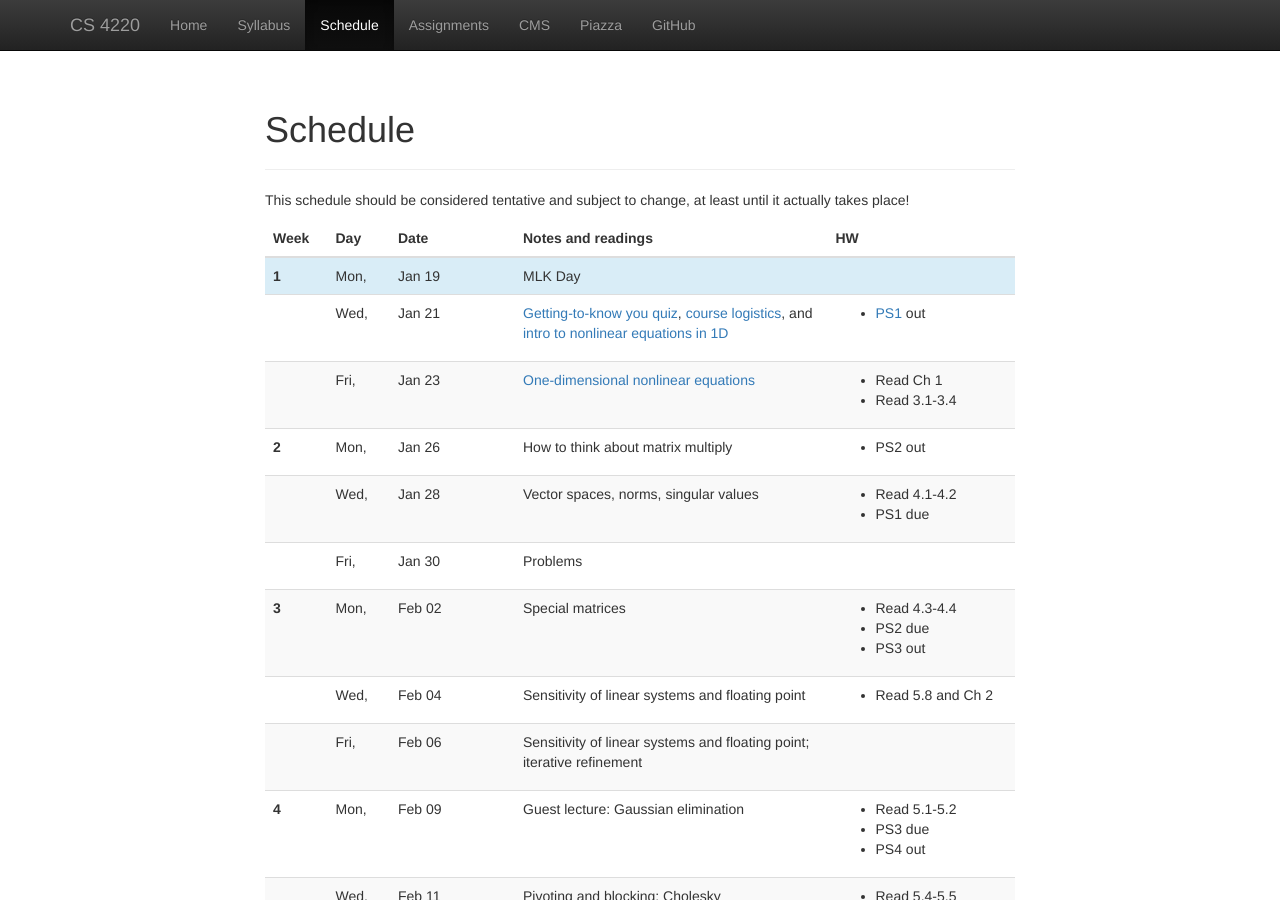
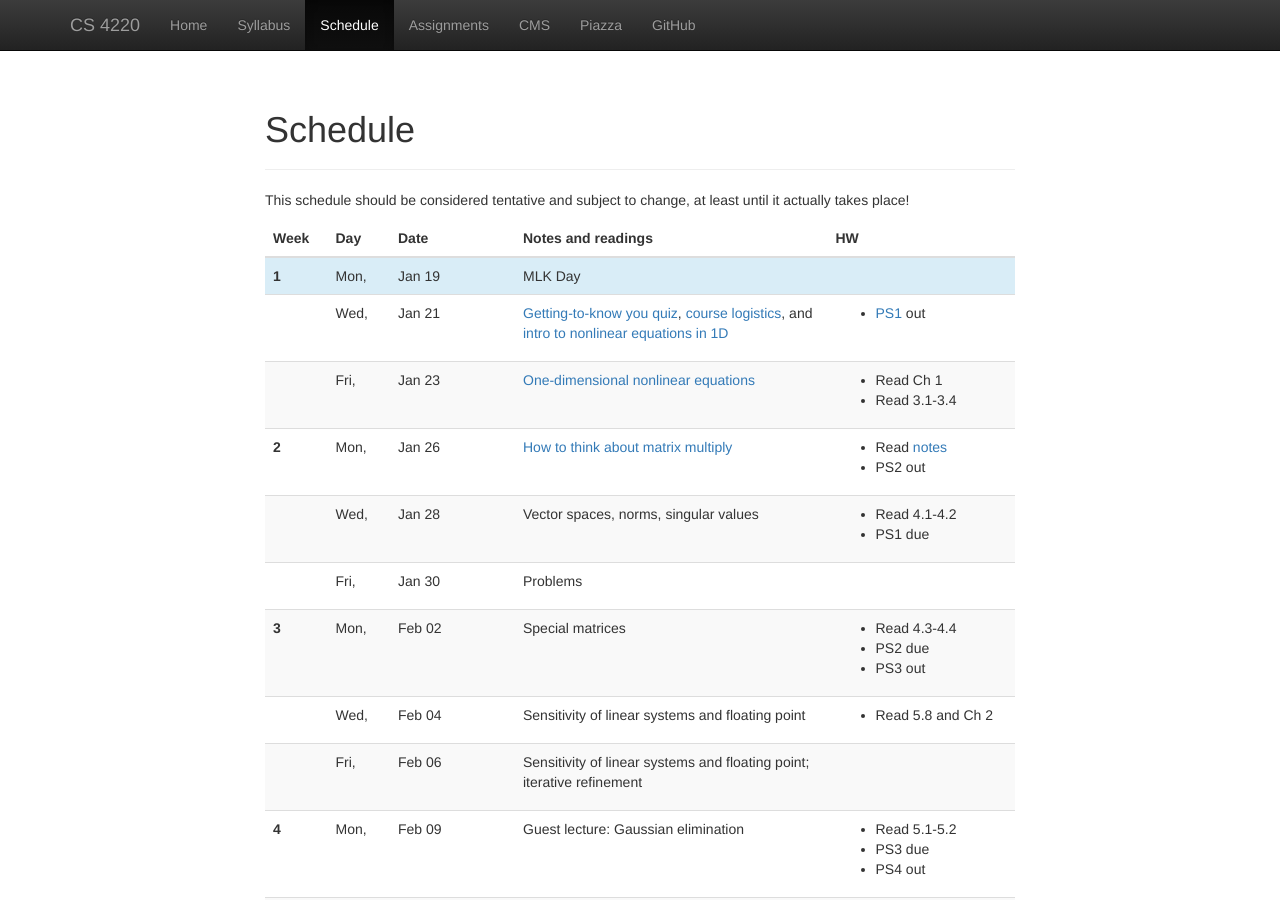
Before and after one commit to dbindel/cs4220-s15, a Jekyll site: the page built from web/schedule.html, in a window 1280 px wide and 900 px high. Built offline with Jekyll 4.4.1, drawn with Linux system fonts in a browser that asks for light colours; nearby versions of some CDN libraries.

Commit message:
Added lecture notes for Monday.

```diff
--- a/web/_data/lectures.yml
+++ b/web/_data/lectures.yml
@@ -26,8 +26,9 @@
 -
   date: 2015-01-26
   info: |
-    How to think about matrix multiply
+    [How to think about matrix multiply](lec/2015-01-26-notes.pdf)
   hw:
+    - Read <a href="lec/2015-01-26-notes.pdf">notes</a>
     - PS2 out
 -
   date: 2015-01-28
```
Also changed, not shown: 2 other files.
